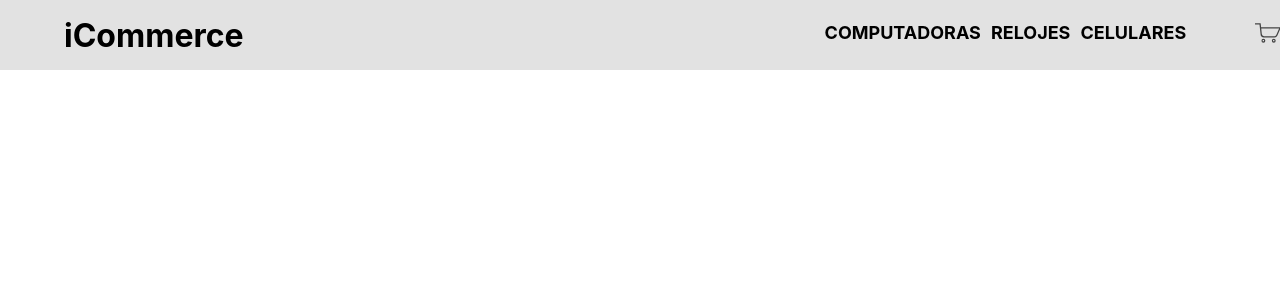
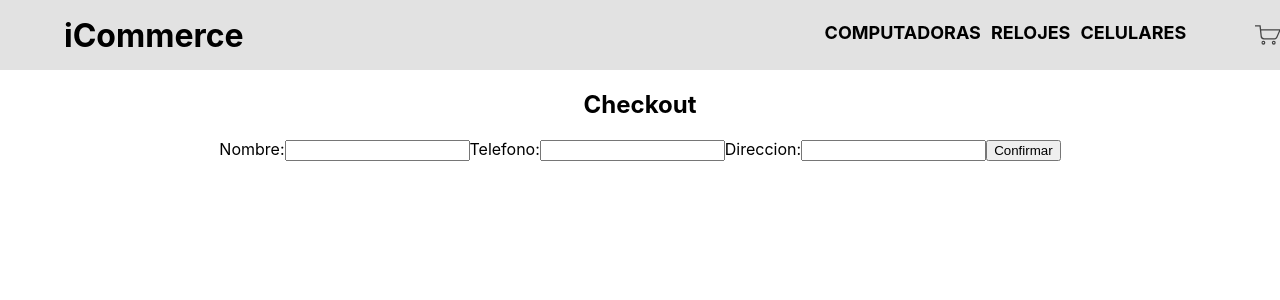
Before and after one commit to Clissic/ReactPF-Perez, a React (Create React App) app: page /checkout in a window 1280 px wide. Shown: the top 300 px of the page. Built offline with nearby package versions, Linux system fonts and the light colour scheme.

Commit message:
Realizado el Cart y el Checkout con la logica de Firebase

```diff
--- a/src/App.js
+++ b/src/App.js
@@ -2,9 +2,11 @@ import './App.css';
 import ItemListContainer from './components/ItemListContainer/ItemListContainer';
 import ItemDetailContainer from './components/ItemDetailContainer/ItemDetailContainer';
 import NavBar from './components/NavBar/NavBar';
+import Cart from './components/Cart/Cart';
+import Checkout from './components/Checkout/Checkout';
 import {BrowserRouter, Routes, Route} from 'react-router-dom'
 import { CartProvider } from './context/CartContext';
-import { Notification, NotificationProvider } from './notification/NotificationService';
+import { NotificationProvider } from './notification/NotificationService';
 
 function App() {
 
@@ -18,6 +20,8 @@ function App() {
               <Route path='/' element={<ItemListContainer greeting={"Listado de productos:"}/>}/>
               <Route path='/category/:categoryId' element={<ItemListContainer greeting={"Productos por categoría:"}/>}/>
               <Route path='/item/:itemId' element={<ItemDetailContainer />}/>
+              <Route path='/cart' element={<Cart greeting={"Carrito"}/>}/>
+              <Route path='/checkout' element={<Checkout greeting={"Checkout"} />}/>
             </Routes>
           </CartProvider>
         </BrowserRouter>
--- /dev/null
+++ b/src/components/Cart/Cart.js
@@ -0,0 +1,42 @@
+import { useContext } from "react";
+import { CartContext } from "../../context/CartContext";
+import { Link } from "react-router-dom";
+
+const Cart = ({greeting}) => {
+    const { cart, clearCart } = useContext(CartContext)
+
+    return (
+        <div>
+            <div>
+                <h2>{greeting}</h2>
+            </div>
+            <div> {
+                    cart.map(prod => {
+                        return (
+                            <div key={prod.id}>
+                                {prod.name}
+                                {prod.img}
+                                {prod.price}
+                                {prod.count}
+                            </div>
+                        )
+                    })
+                }
+            </div>
+            <footer>
+                {cart.length > 0 ? (
+                    <div>
+                        <Link to='/checkout'><button>Finalizar compra</button></Link>
+                        <button onClick={clearCart}>Vaciar carrito</button>
+                    </div>
+                ) : (
+                    <div>
+                        <h3>Hay un carrito que llenar</h3>
+                    </div>
+                )}
+            </footer>
+        </div>
+    )
+}
+
+export default Cart;
--- a/src/components/CartWidget/CartWidget.js
+++ b/src/components/CartWidget/CartWidget.js
@@ -1,17 +1,18 @@
 import './CartWidget.css';
 import { CartContext } from '../../context/CartContext';
 import { useContext } from 'react';
+import { useNavigate } from 'react-router-dom';
 
 const CartWidget = () => {
     const {totalQuantity} = useContext(CartContext)
 
+    const navigate = useNavigate()
+
     return (
-        <div className="navbarCart">
-            <a href="#">
-                <svg width="800px" height="800px" viewBox="0 -2.55 20.094 20.094" xmlns="http://www.w3.org/2000/svg">
-                <path id="Path_15" data-name="Path 15" d="M518.8,829.36c-.678,1.556-1.213,2.66-2.709,2.66h-8.128a2.664,2.664,0,0,1-2.71-2.66l-.8-7.36h-3.484v-1h4.375l.361,3.014h15.358Zm-12.556,0a1.874,1.874,0,0,0,1.72,1.633H516.1c.9,0,1.271-.72,1.657-1.633l1.837-4.382H505.8Zm1.225,3.64a1.5,1.5,0,1,1-1.5,1.5A1.5,1.5,0,0,1,507.474,833Zm-.531,1.969h1V834h-1ZM515.474,833a1.5,1.5,0,1,1-1.5,1.5A1.5,1.5,0,0,1,515.474,833Zm-.531,1.969h1V834h-1Z" transform="translate(-500.973 -821)" fill="#444"/>
-                </svg>
-            </a>
+        <div className="navbarCart" onClick={() => navigate('/cart')}>
+            <svg width="800px" height="800px" viewBox="0 -2.55 20.094 20.094" xmlns="http://www.w3.org/2000/svg">
+            <path id="Path_15" data-name="Path 15" d="M518.8,829.36c-.678,1.556-1.213,2.66-2.709,2.66h-8.128a2.664,2.664,0,0,1-2.71-2.66l-.8-7.36h-3.484v-1h4.375l.361,3.014h15.358Zm-12.556,0a1.874,1.874,0,0,0,1.72,1.633H516.1c.9,0,1.271-.72,1.657-1.633l1.837-4.382H505.8Zm1.225,3.64a1.5,1.5,0,1,1-1.5,1.5A1.5,1.5,0,0,1,507.474,833Zm-.531,1.969h1V834h-1ZM515.474,833a1.5,1.5,0,1,1-1.5,1.5A1.5,1.5,0,0,1,515.474,833Zm-.531,1.969h1V834h-1Z" transform="translate(-500.973 -821)" fill="#444"/>
+            </svg>
             <p>{totalQuantity}</p>
         </div>
     )
--- /dev/null
+++ b/src/components/Checkout/Checkout.js
@@ -0,0 +1,86 @@
+import { useContext, useState } from "react";
+import { CartContext } from "../../context/CartContext";
+import Form from "../Form/Form";
+import { collection, documentId, query, where, getDocs, writeBatch, addDoc } from "firebase/firestore";
+import { db } from "../../services/firebase/firebaseConfig";
+import { useNotification } from "../../notification/NotificationService";
+import { useNavigate } from "react-router-dom";
+
+const Checkout = ({ greeting }) => {
+    const [orderId, setOrderId] = useState('')
+    const { cart, total, clearCart } = useContext(CartContext)
+    const { setNotification } = useNotification()
+    const [loading, setLoading] = useState(false)
+
+    const navigate = useNavigate()
+
+    const handleConfirm = async (userData) => {
+        try {
+            setLoading(true)
+            const objOrder = {
+                buyer: userData,
+                items: cart,
+                total: total,
+            }
+
+            const ids = cart.map(prod => prod.id)
+
+            const productRef = query(collection(db, 'products'), where(documentId(), 'in', ids))
+
+            const productsAddedFromFirestore = await getDocs(productRef)
+
+            const { docs } = productsAddedFromFirestore
+
+            const batch = writeBatch(db)
+            const outOfStock = []
+
+            docs.forEach(doc => {
+                const dataDoc = doc.data()
+                const stockDb = dataDoc.stock
+
+                const productAddedToCart = cart.find(prod => prod.id === doc.id)
+                const prodQuantity = productAddedToCart?.count
+
+                if (stockDb >= prodQuantity) {
+                    batch.update(doc.ref, { stock: stockDb - prodQuantity })
+                } else {
+                    outOfStock.push({ id: doc, ...dataDoc })
+                }
+            })
+
+            if (outOfStock.length === 0) {
+                batch.commit()
+
+                const orderRef = collection(db, 'orders')
+
+                const orderAdded = await addDoc(orderRef, objOrder)
+                clearCart()
+                setOrderId(orderAdded.id)
+
+                setTimeout(() => {
+                    navigate('/')
+                }, 3000)
+
+            } else {
+                setNotification('error', 'La orden contiene productos sin stock')
+            }
+        } catch (error) {
+            setNotification('error', 'Hubo un error al generar la orden')
+        } finally {
+            setLoading(false)
+        }
+    }
+
+    if (loading) {
+        return <h2 className='altTitle'>Generando su orden...</h2>
+    }
+
+    return (
+        <div>
+            <h2>{greeting}</h2>
+            {orderId ? <h3>Se genero orden Nro: {orderId}</h3> : <Form onConfirm={handleConfirm} />}
+        </div>
+    )
+}
+
+export default Checkout;
--- /dev/null
+++ b/src/components/Form/Form.js
@@ -0,0 +1,37 @@
+import { useState } from 'react'
+
+const Form = ({ onConfirm }) => {
+    const [name, setName] = useState('')
+    const [phone, setPhone] = useState('')
+    const [address, setAddress] = useState('')
+
+    const handleSubmit = (e) => {
+        e.preventDefault()
+        const userData = {
+            name: name,
+            phone: phone,
+            address: address
+        }
+        onConfirm(userData)
+    }
+
+    return (
+        <form onSubmit={handleSubmit}>
+            <label>
+                Nombre:
+                <input type="text" value={name} onChange={(e) => setName(e.target.value)} />
+            </label>
+            <label>
+                Telefono:
+                <input type="text" value={phone} onChange={(e) => setPhone(e.target.value)} />
+            </label>
+            <label>
+                Direccion:
+                <input type="text" value={address} onChange={(e) => setAddress(e.target.value)} />
+            </label>
+            <button type="submit">Confirmar</button>
+        </form>
+    )
+}
+
+export default Form;
--- a/src/components/ItemDetail/ItemDetail.js
+++ b/src/components/ItemDetail/ItemDetail.js
@@ -13,7 +13,7 @@ const ItemDetail = ({id, name, img, price, stock}) => {
 
     const handleAddItem = (count) => {
         const productToAdd = {
-            id, name, price, count
+            id, name, img, price, count
         }
         setCount(count)
         cartAddItem(productToAdd)
@@ -31,7 +31,7 @@ const ItemDetail = ({id, name, img, price, stock}) => {
                 {count > 0 ? (
                     <Link to='/cart'>Finalizar compra</Link>
                 ) : (
-                    <Counter stock={stock} addItem={handleAddItem}/>
+                    stock === 0 ? <h3>Sin stock</h3> : <Counter stock={stock} addItem={handleAddItem}/>
                 )}
             </footer>
         </div>
--- a/src/context/CartContext.js
+++ b/src/context/CartContext.js
@@ -29,11 +29,22 @@ export const CartProvider = ({children}) => {
     return cart.some(prod => prod.id === id)
   }
 
-  console.log(cart)
+  const getTotal = () => {
+    let total = 0
+    cart.forEach(prod => {
+        total += prod.count * prod.price
+    })
+    return total
+}
 
+const total = getTotal()
+
+const clearCart = () => {
+    setCart([])
+}
 
     return (
-      <CartContext.Provider value={{cart, cartAddItem, removeItem, totalQuantity}}>
+      <CartContext.Provider value={{cart, cartAddItem, removeItem, totalQuantity, total, clearCart}}>
         {children}
       </CartContext.Provider>
     )
```
